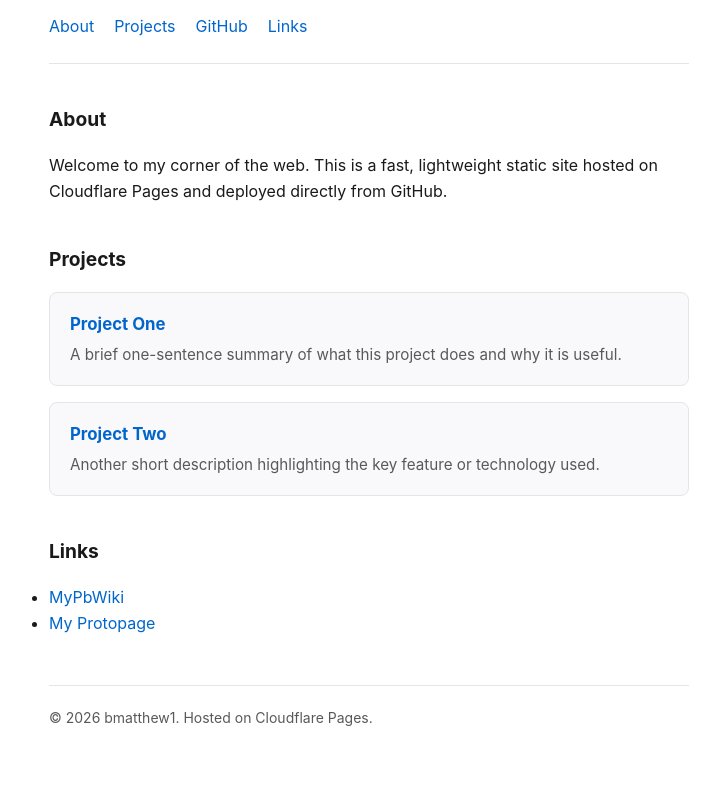
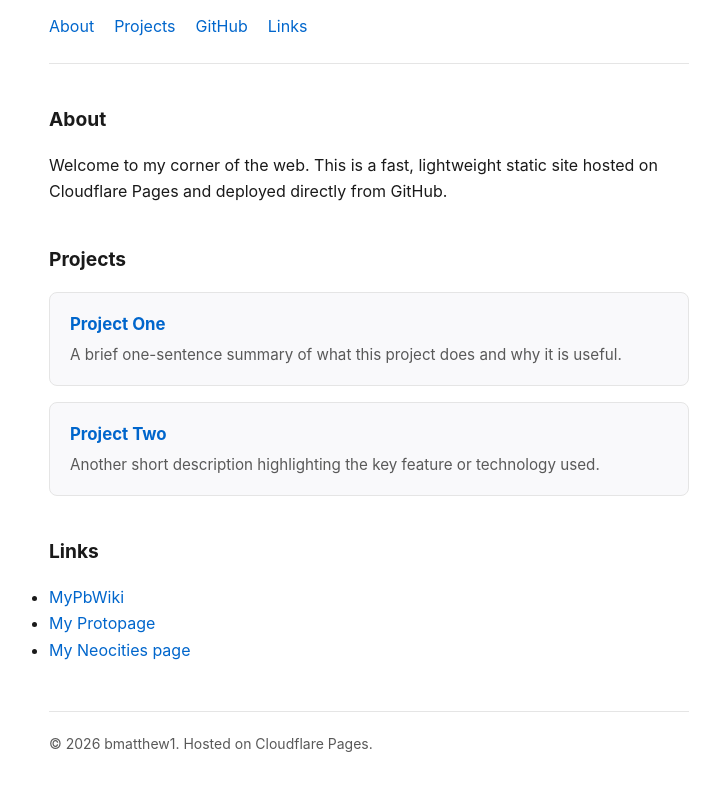
Before and after one commit to bmatthew1/simple-cloudflare-site, a plain HTML site: page index.html in a window 1280 px wide. Shown: the part 162-952 px from the top of the page, without its empty margins (271-991 px from the left). Drawn offline with Linux system fonts and the light colour scheme.

Commit message:
Add link to Neocities page in index.html

```diff
--- a/index.html
+++ b/index.html
@@ -151,6 +151,7 @@
       <ul>
         <li><a href="http://bmatthew1.pbworks.com/w/page/87690127/Computer%20Related%20Workspace" target="_blank" rel="noopener noreferrer">MyPbWiki</li>
         <li><a href="https://www.protopage.com/matthew.colin.webb#Home" target="_blank" rel="noopener noreferrer">My Protopage</li>
+        <li><a href="https://visicalcenator.neocities.org/" target="_blank" rel="noopener noreferrer">My Neocities page</li>
       </ul>
     </section>
   </main>
```
